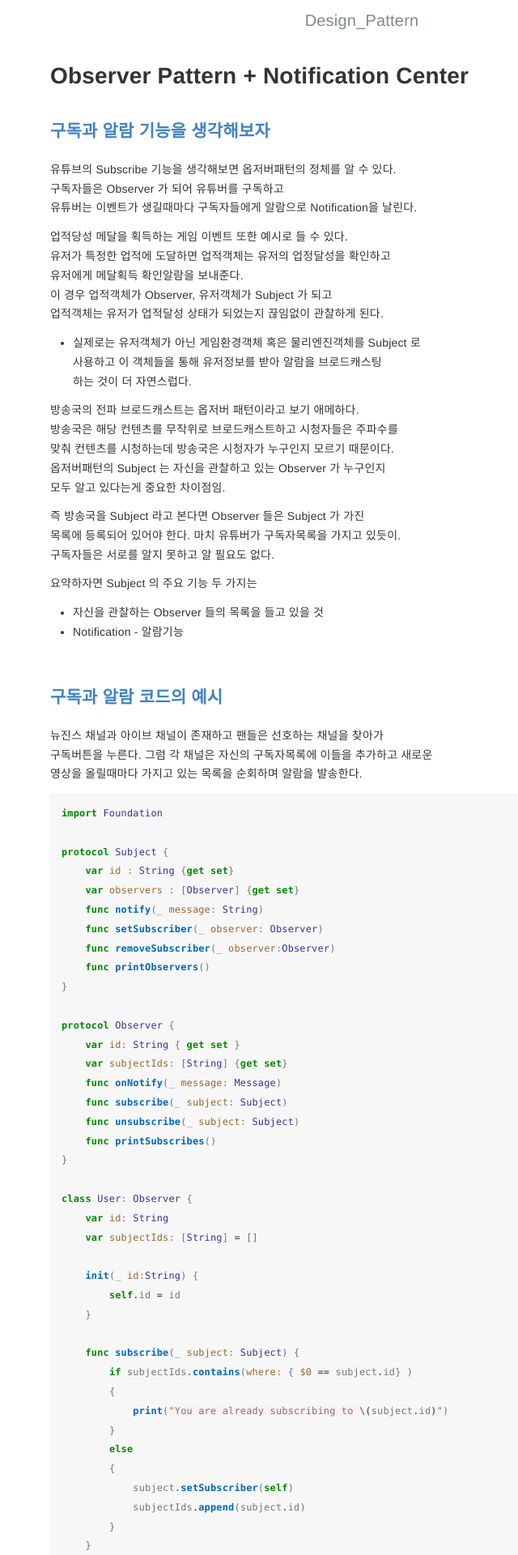
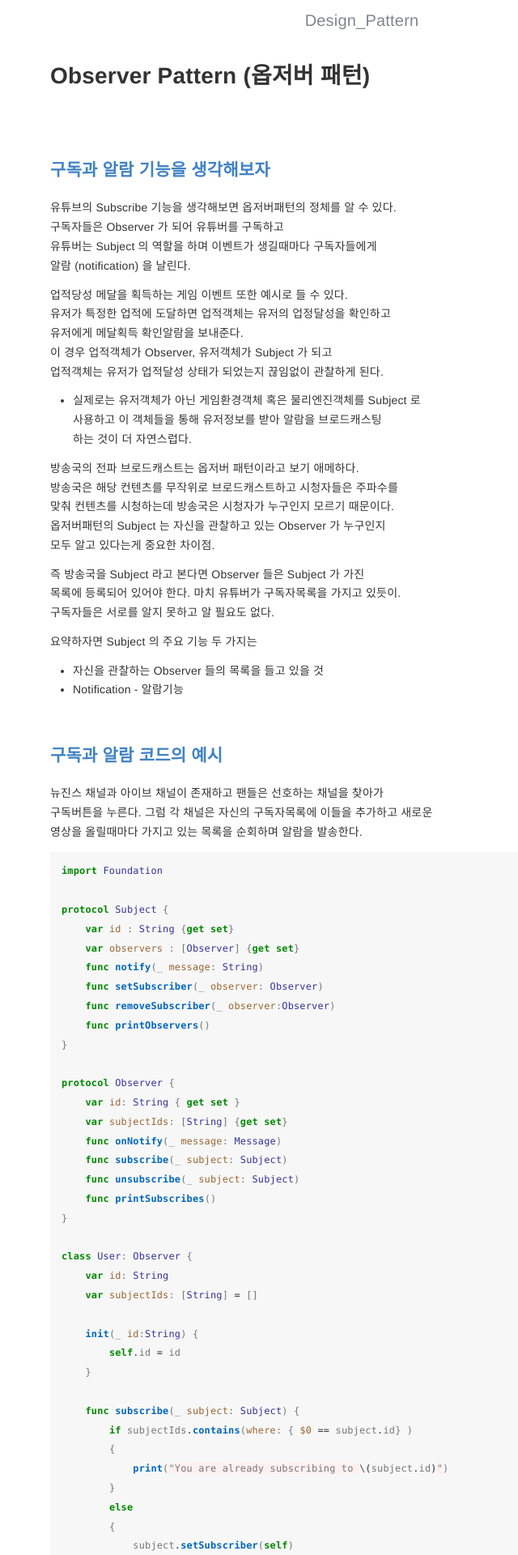
Before and after one commit to nicemiro/nicemiro.github.io, a Jekyll site: the page built from _posts/design_pattern/2024-08-16-ObserverPattern.md, in a window 1280 px wide. Shown: the top 1920 px of the page at 81% size, without its empty margins (193-833 px from the left). Built offline with Jekyll 4.4.1, drawn with Linux system fonts in a browser that asks for light colours; some of the changed text lies outside the part shown.

Commit message:
save progress

````diff
--- a/_posts/design_pattern/2024-08-16-ObserverPattern.md
+++ b/_posts/design_pattern/2024-08-16-ObserverPattern.md
@@ -1,5 +1,5 @@
 ---
-title: Observer Pattern + Notification Center
+title: Observer Pattern (옵저버 패턴)
 titleEn:
 author: BabyK
 date: 2024-08-16
@@ -8,11 +8,12 @@
 layout: post
 published: true
 ---
-
+<br>
 ### 구독과 알람 기능을 생각해보자
 유튜브의 Subscribe 기능을 생각해보면 옵저버패턴의 정체를 알 수 있다.
 구독자들은 Observer 가 되어 유튜버를 구독하고
-유튜버는 이벤트가 생길때마다 구독자들에게 알람으로 Notification을 날린다.
+유튜버는 Subject 의 역할을 하며 이벤트가 생길때마다 구독자들에게
+알람 (notification) 을 날린다.
 
 업적당성 메달을 획득하는 게임 이벤트 또한 예시로 들 수 있다.
 유저가 특정한 업적에 도달하면 업적객체는 유저의 업정달성을 확인하고
@@ -27,7 +28,7 @@
 방송국은 해당 컨텐츠를 무작위로 브로드캐스트하고 시청자들은 주파수를
 맞춰 컨텐츠를 시청하는데 방송국은 시청자가 누구인지 모르기 때문이다.
 옵저버패턴의 Subject 는 자신을 관찰하고 있는 Observer 가 누구인지
-모두 알고 있다는게 중요한 차이점임.
+모두 알고 있다는게 중요한 차이점.
 
 즉 방송국을 Subject 라고 본다면 Observer 들은 Subject 가 가진
 목록에 등록되어 있어야 한다. 마치 유튜버가 구독자목록을 가지고 있듯이.
@@ -264,16 +265,17 @@
 
 멀티스레드를 사용한 비동기 방식을 생각할 수도 있지만
 Subject 가 특정 Observer 에 정의된 onNotify() 를 실행하는 상황에서
-쓰레드의 Lock 이 해제되지 않는다면 다른 Observer 들이 실행되지 못해
-전체 시스템이 꼬여버릴수 있고 대상자와 수많은 관찰자 사이에서 발생하는
+쓰레드의 Lock 이 해제되지 않는다면 다른 Observer 들이 알람을 받지못해
+전체 시스템이 꼬여버릴수 있고, 대상자와 수많은 관찰자 사이에서 발생하는
 오류를 파악하기 위해서는 런타임 환경에서 동적인 실행과정을 확인해야만 한다.
 비동기 방식을 사용하고 싶다면 이벤트 큐 패턴을 사용하는 것을 고려해보자.
 
 위의 코드에서는 Message 객체에 Subject.id 만 저장했지만
-관찰자들에게 Notifiaciton 을 보낼때 파라미터 중 하나로
+관찰자들에게 Notifiaciton 을 보낼때는 파라미터 중 하나로
 이벤트 Sender 인 self 를 추가하는 것이 일반적이다.
 <br>
 
+<!---
 ### NotificationCenter in iOS (on going)
 iOS 환경에서 옵저버 패턴으로 사용되는 NotificationCenter를 살펴보자.
 
@@ -312,5 +314,5 @@
     }
 }
 ```
-
+-->
 <br>
````
Also changed, not shown: other parts of _posts/design_pattern/2024-08-16-ObserverPattern.md (+2 -2 lines).
